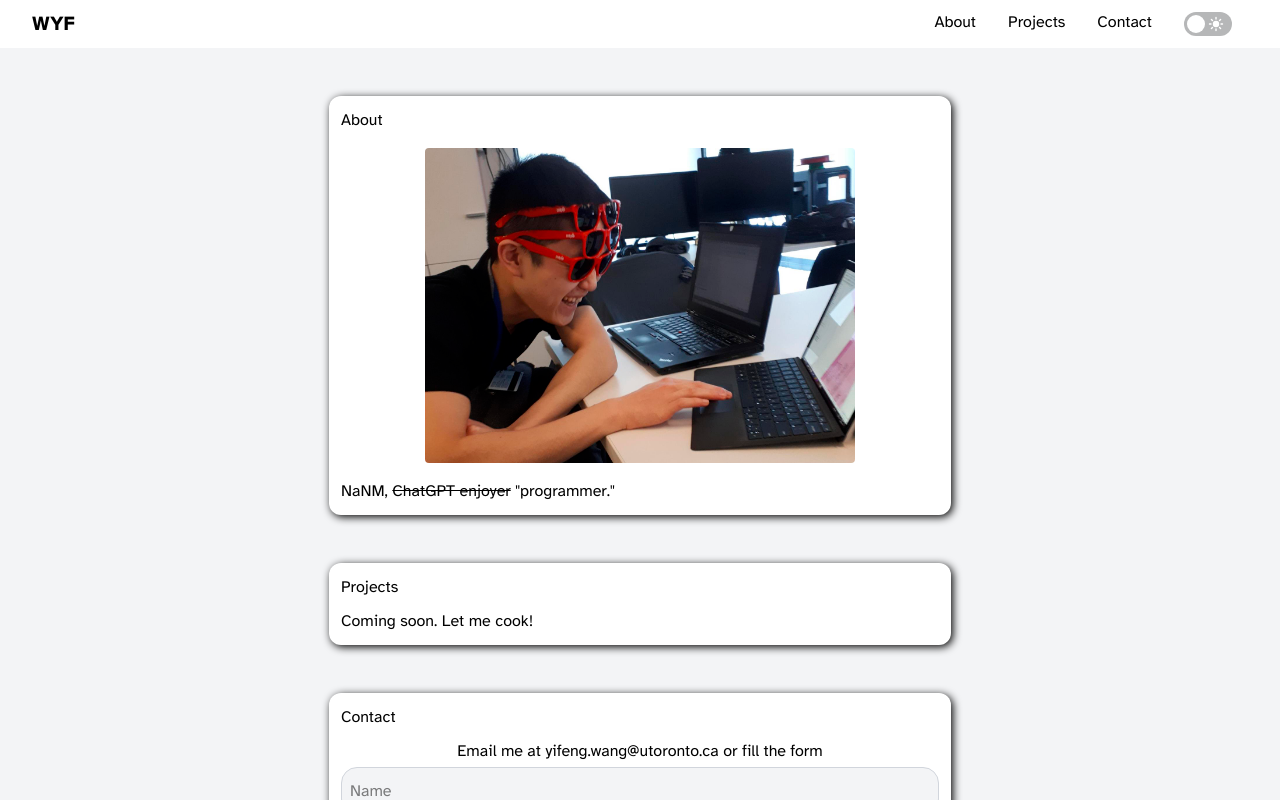
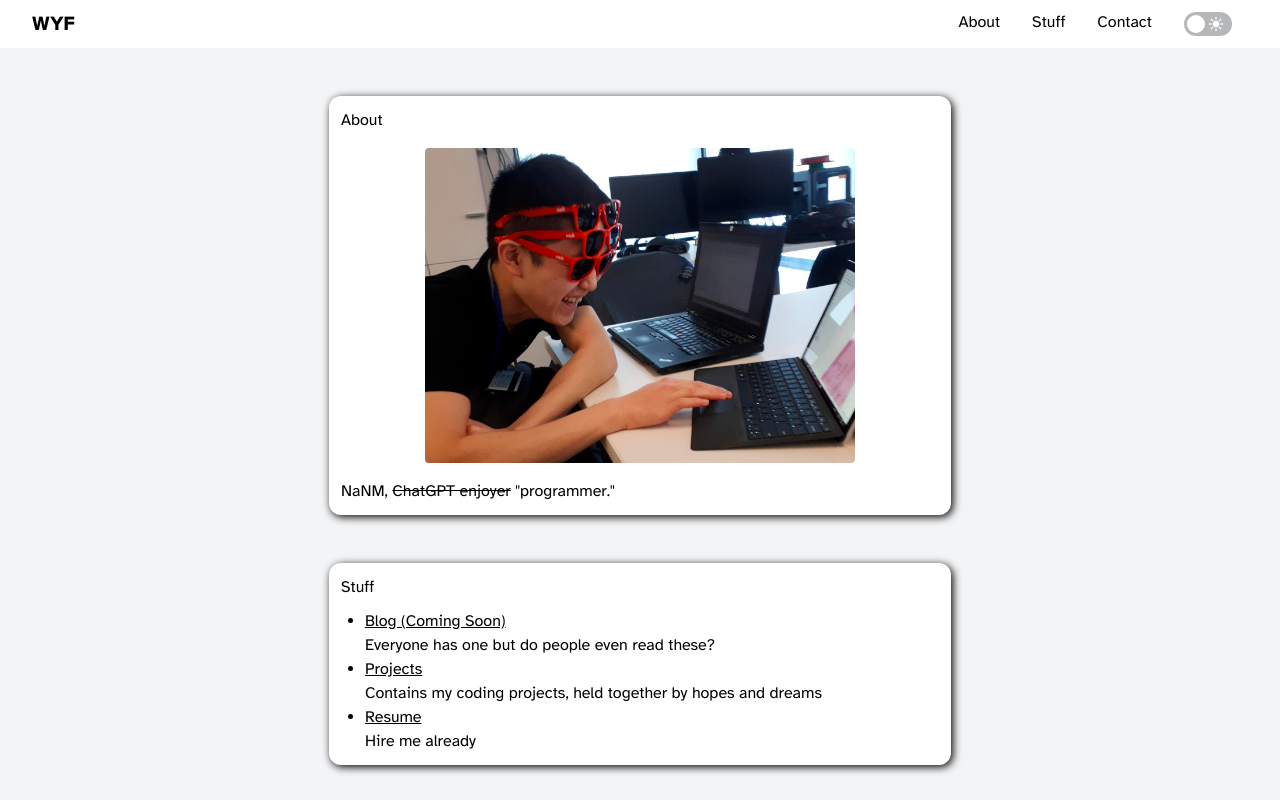
Before and after one commit to wyferic/wyferic.github.io, a React (Vite) app: page / in a window 1280 px wide. Shown: the top 800 px of the page. Built offline with nearby package versions, Linux system fonts and the light colour scheme.

Commit message:
added stuff

```diff
--- a/src/components/Header.tsx
+++ b/src/components/Header.tsx
@@ -16,7 +16,7 @@ export const Header = () => {
 			<div className="flex-1 flex justify-center md:justify-end md:mr-8">
 				<nav className="flex space-x-8 mr-8">
 					<a href="#about" className="text-black dark:text-white relative inline-block after:content-[''] after:absolute after:bottom-0 after:left-[10%] after:w-[80%] after:h-[2px] after:rounded after:bg-black after:transform after:scale-x-0 after:origin-center after:transition-transform after:duration-100 hover:after:scale-x-100 dark:after:bg-white pb-1">About</a>
-					<a href="#projects" className="text-black dark:text-white relative inline-block after:content-[''] after:absolute after:bottom-0 after:left-[10%] after:w-[80%] after:h-[2px] after:rounded after:bg-black after:transform after:scale-x-0 after:origin-center after:transition-transform after:duration-100 hover:after:scale-x-100 dark:after:bg-white pb-1">Projects</a>
+					<a href="#projects" className="text-black dark:text-white relative inline-block after:content-[''] after:absolute after:bottom-0 after:left-[10%] after:w-[80%] after:h-[2px] after:rounded after:bg-black after:transform after:scale-x-0 after:origin-center after:transition-transform after:duration-100 hover:after:scale-x-100 dark:after:bg-white pb-1">Stuff</a>
 					<a href="#contact" className="text-black dark:text-white relative inline-block after:content-[''] after:absolute after:bottom-0 after:left-[10%] after:w-[80%] after:h-[2px] after:rounded after:bg-black after:transform after:scale-x-0 after:origin-center after:transition-transform after:duration-100 hover:after:scale-x-100 dark:after:bg-white pb-1">Contact</a>
 				</nav>
 
--- a/src/components/Projects.tsx
+++ b/src/components/Projects.tsx
@@ -1,13 +1,24 @@
 export const Projects = () => {
 	return (
 		<section id="projects" className="scroll-mt-[96px] w-[90vw] md:w-[md] max-w-[60ch] bg-white dark:bg-gray-900 dark:text-white">
-			<h2>Projects</h2>
-			Coming soon. Let me cook!
-			{/* <ul className="list-disc ml-6">
-				<li>Chess - 1. e4 e5 2. Ke2 ...</li>
-				<li>Driving - kidding! im too poor to afford a car ;-;</li>
-				<li>Insurance fraud - act broke to stay rich!</li>
-			</ul> */}
+			<h2>Stuff</h2>
+			<ul className="list-disc ml-6">
+				<li>
+					<a href="">
+						<span className="underline">Blog (Coming Soon)</span>
+					</a> <br/>
+					Everyone has one but do people even read these?</li>
+				<li>
+					<a href="https://github.com/wyferic" target="_blank">
+						<span className="underline">Projects</span>
+					</a> <br/>
+					Contains my coding projects, held together by hopes and dreams</li>
+				<li>
+					<a href="assets/VeryCoolResume.pdf" download>
+						<span className="underline">Resume</span>
+					</a> <br/>
+					Hire me already</li>
+			</ul>
 		</section>
 	);
 };
```
Also changed, not shown: src/components/About.tsx (line endings or trailing spaces), 1 other file (tests, documents, lock files or other folders).
